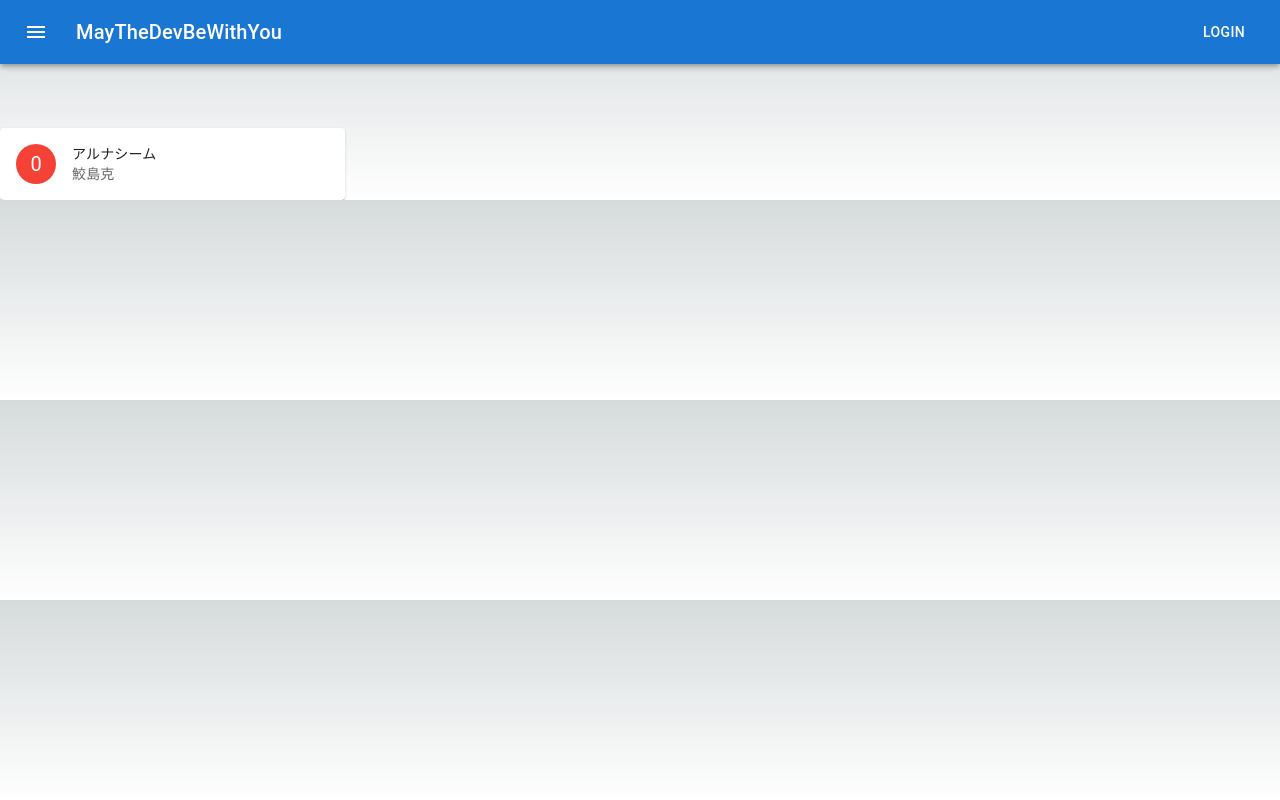
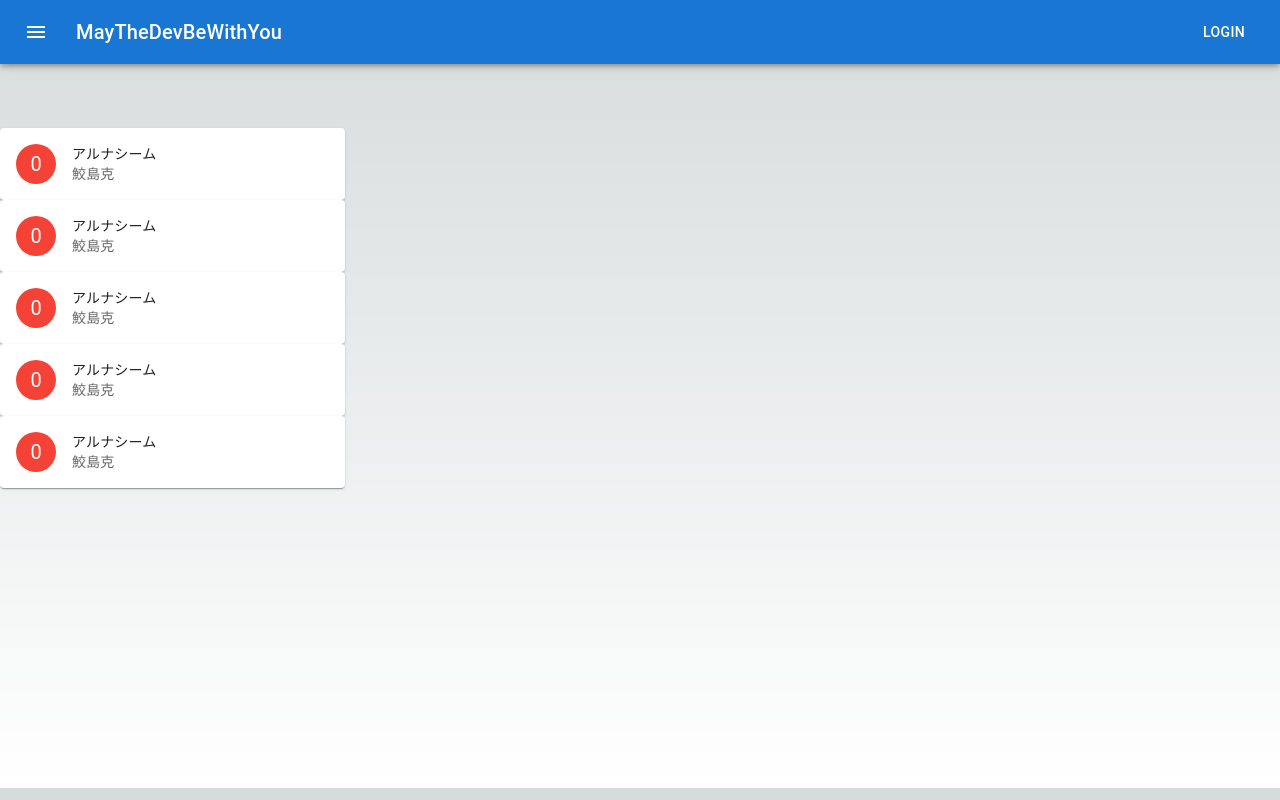
Before and after one commit to Kota049/DevWithRacing, a Next.js app in the folder front/: page /components in a window 1280 px wide. Built offline with nearby package versions, Linux system fonts and the light colour scheme.

Commit message:
add draggable frame

```diff
--- /dev/null
+++ b/front/src/app/components/atomic/DroppableFrame.tsx
@@ -0,0 +1,22 @@
+"use client";
+import { useDroppable } from "@dnd-kit/core";
+import { Box } from "@mui/material";
+
+interface DroppableFrameArg {
+  id: string;
+}
+
+const DroppableFrame = ({ id }: DroppableFrameArg) => {
+  const { setNodeRef } = useDroppable({
+    id: id,
+  });
+
+  return (
+    <Box
+      ref={setNodeRef}
+      sx={{ display: "flex", minHeight: "100px", minWidth: "100px" }}
+    ></Box>
+  );
+};
+
+export default DroppableFrame;
--- a/front/src/app/components/atomic/HorseCard.tsx
+++ b/front/src/app/components/atomic/HorseCard.tsx
@@ -14,8 +14,13 @@ const HorseCard = ({ order, name, jockey, id }: HorseCardArg) => {
   const { attributes, listeners, setNodeRef, transform } = useDraggable({
     id: id,
   });
+  const style = transform
+    ? {
+        transform: `translate3d(${transform.x}px, ${transform.y}px, 0)`,
+      }
+    : undefined;
   return (
-    <div ref={setNodeRef} {...listeners} {...attributes}>
+    <div ref={setNodeRef} style={style} {...listeners} {...attributes}>
       <Card sx={{ maxWidth: 345 }}>
         <CardHeader
           avatar={
--- a/front/src/app/components/molecules/formation.tsx
+++ b/front/src/app/components/molecules/formation.tsx
@@ -1,23 +1,26 @@
 "use client";
-import React, { useState } from "react";
-import { DndContext } from "@dnd-kit/core";
-import { Draggable } from "./Draggable";
-import { Droppable } from "./Droppable";
+import { DndContext, DragEndEvent } from "@dnd-kit/core";
+import HorseCard from "../atomic/HorseCard";
+import DroppableFrame from "../atomic/DroppableFrame";
 
-function Example() {
-  const [parent, setParent] = useState(null);
-  const draggable = <Draggable id="draggable">Go ahead, drag me.</Draggable>;
-
+const Formation = () => {
   return (
     <DndContext onDragEnd={handleDragEnd}>
-      {!parent ? draggable : null}
-      <Droppable id="droppable">
-        {parent === "droppable" ? draggable : "Drop here"}
-      </Droppable>
+      <HorseCard order={0} name={"アルナシーム"} jockey={"鮫島克"} id={"1"} />
+      <HorseCard order={0} name={"アルナシーム"} jockey={"鮫島克"} id={"2"} />
+      <HorseCard order={0} name={"アルナシーム"} jockey={"鮫島克"} id={"3"} />
+      <HorseCard order={0} name={"アルナシーム"} jockey={"鮫島克"} id={"4"} />
+      <HorseCard order={0} name={"アルナシーム"} jockey={"鮫島克"} id={"5"} />
+      <DroppableFrame id="A"></DroppableFrame>
+      <DroppableFrame id="B"></DroppableFrame>
+      <DroppableFrame id="C"></DroppableFrame>
     </DndContext>
   );
 
-  function handleDragEnd({ over }) {
-    setParent(over ? over.id : null);
+  function handleDragEnd({ active }: DragEndEvent) {
+    console.log("dropped");
+    console.log(`${active.id}`);
   }
-}
+};
+
+export default Formation;
--- a/front/src/app/components/page.tsx
+++ b/front/src/app/components/page.tsx
@@ -1,9 +1,8 @@
+"use client";
 import { NextPage } from "next";
-import HorseCard from "./atomic/HorseCard";
+import Formation from "./molecules/formation";
 
 const DebugPage: NextPage = () => {
-  return (
-    <HorseCard order={0} name={"アルナシーム"} jockey={"鮫島克"} id={""} />
-  );
+  return <Formation />;
 };
 export default DebugPage;
```
